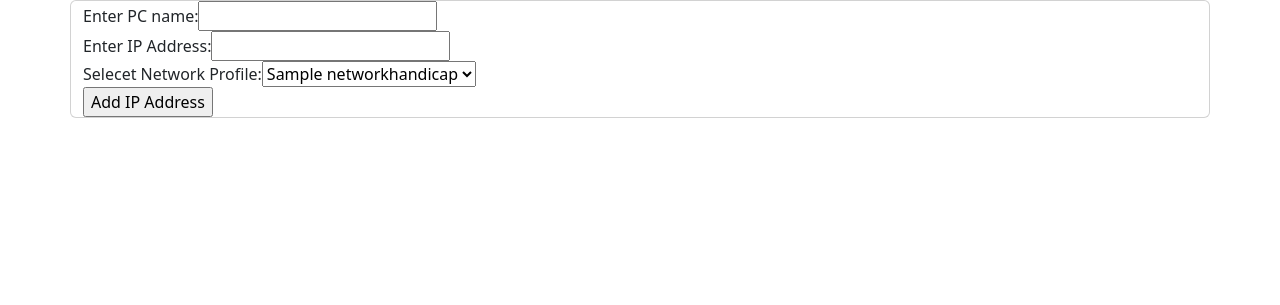
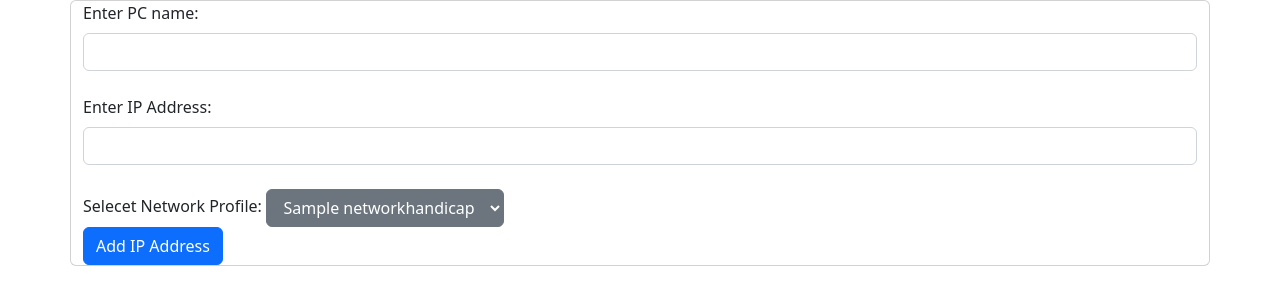
Before and after one commit to AkberJag/QA-Network-UI-App, a Flask app: page /ipaddr/add in a window 1280 px wide. Shown: the part 56-361 px from the top of the page. Run offline with Flask 2, Linux system fonts and the light colour scheme; tables that the repository leaves empty hold one stand-in row (values such as "Sample post").

Commit message:
added some stying to the IP address page

```diff
--- a/network_ui/ip_addresses/templates/ip_addresses/add_ip_address.html
+++ b/network_ui/ip_addresses/templates/ip_addresses/add_ip_address.html
@@ -11,11 +11,17 @@
 
 <form method="POST">
     {{form.hidden_tag()}}
-    {{form.pc_name.label}}{{form.pc_name}}<br>
-    {{form.ip_address.label}}{{form.ip_address}}<br>
-    {{form.network_handicap.label}}{{form.network_handicap}}<br>
 
-    {{form.submit}}
+    {{form.pc_name.label(class="form-label")}}<br>
+    {{form.pc_name(class="form-control")}}<br>
+
+    {{form.ip_address.label(class="form-label")}}<br>
+    {{form.ip_address(class="form-control")}}<br>
+
+    {{form.network_handicap.label(class="form-label")}}
+    {{form.network_handicap(class="btn btn-secondary dropdown-toggle")}}<br>
+
+    {{form.submit(class="btn btn-primary")}}
 </form>
 
 {% endblock content %}
```
